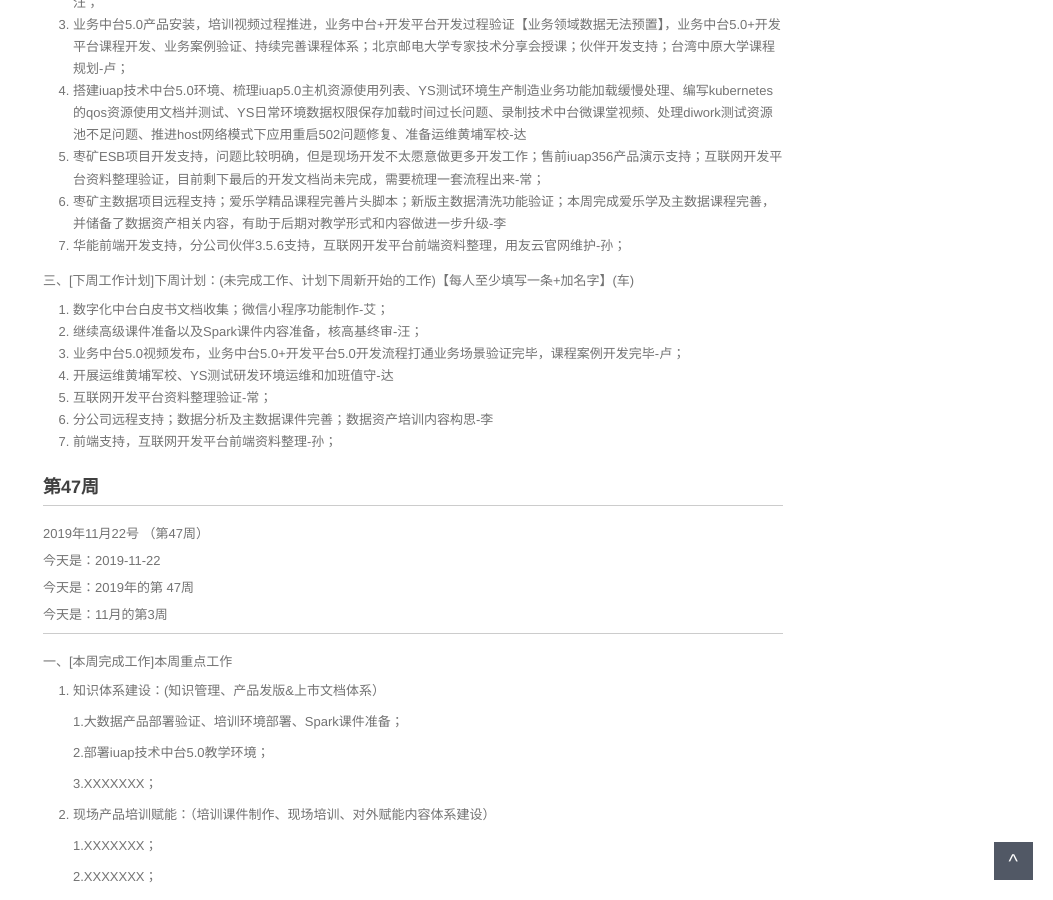
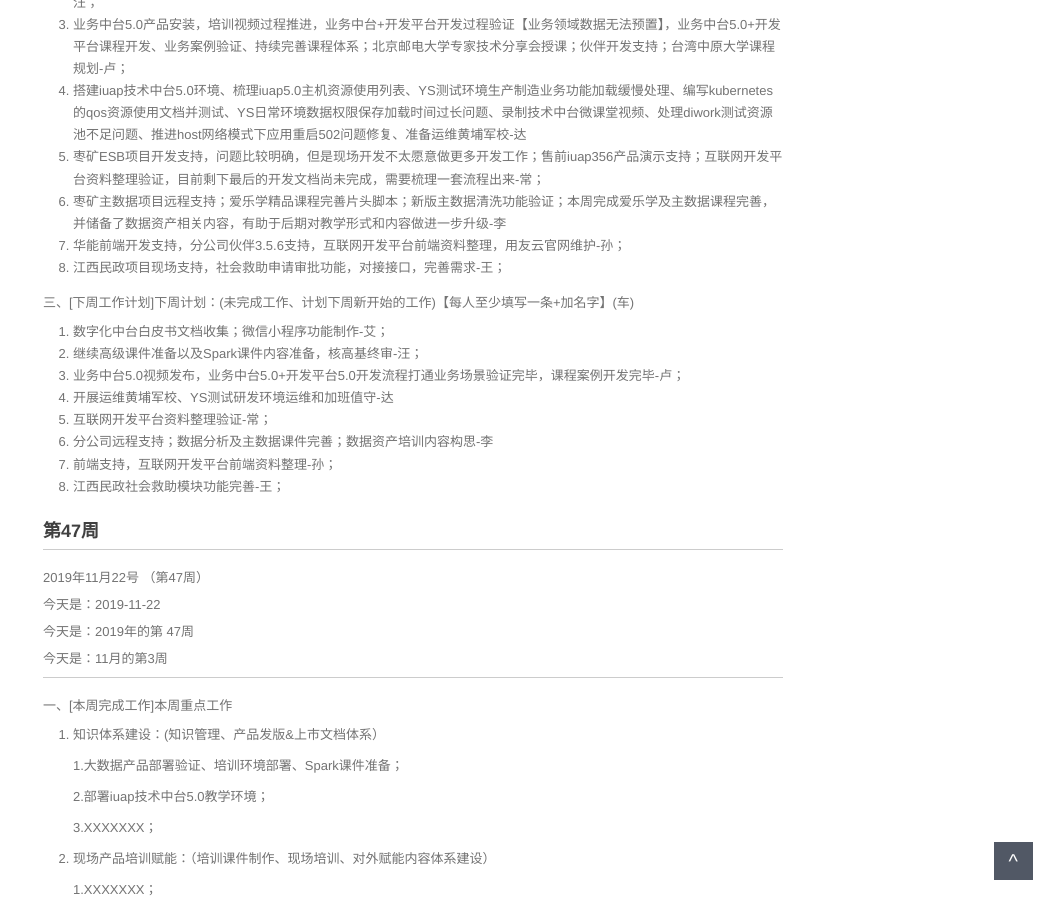
Before and after one commit to walllFlower/blog, a Jekyll site: the page built from _posts/2018-07-17-day_report_cxz.md, in a window 1280 px wide and 900 px high, scrolled down 1461 px. Shown: the whole window, without its empty margins (227-1280 px from the left). Built offline with Jekyll 4.4.1, drawn with Linux system fonts in a browser that asks for light colours; comment, search, counter and statistics services are not loaded.

Commit message:
Update 2018-07-17-day_report_cxz.md

```diff
--- a/_posts/2018-07-17-day_report_cxz.md
+++ b/_posts/2018-07-17-day_report_cxz.md
@@ -83,6 +83,7 @@ categories: 技术运营工作周报
 5. 枣矿ESB项目开发支持，问题比较明确，但是现场开发不太愿意做更多开发工作；售前iuap356产品演示支持；互联网开发平台资料整理验证，目前剩下最后的开发文档尚未完成，需要梳理一套流程出来-常；
 6. 枣矿主数据项目远程支持；爱乐学精品课程完善片头脚本；新版主数据清洗功能验证；本周完成爱乐学及主数据课程完善，并储备了数据资产相关内容，有助于后期对教学形式和内容做进一步升级-李
 7. 华能前端开发支持，分公司伙伴3.5.6支持，互联网开发平台前端资料整理，用友云官网维护-孙；
+8. 江西民政项目现场支持，社会救助申请审批功能，对接接口，完善需求-王；
 
 三、[下周工作计划]下周计划：(未完成工作、计划下周新开始的工作)【每人至少填写一条+加名字】(车)
 
@@ -93,6 +94,7 @@ categories: 技术运营工作周报
 5. 互联网开发平台资料整理验证-常；
 6. 分公司远程支持；数据分析及主数据课件完善；数据资产培训内容构思-李
 7. 前端支持，互联网开发平台前端资料整理-孙；
+8. 江西民政社会救助模块功能完善-王；
 
 ###  第47周
 
```
